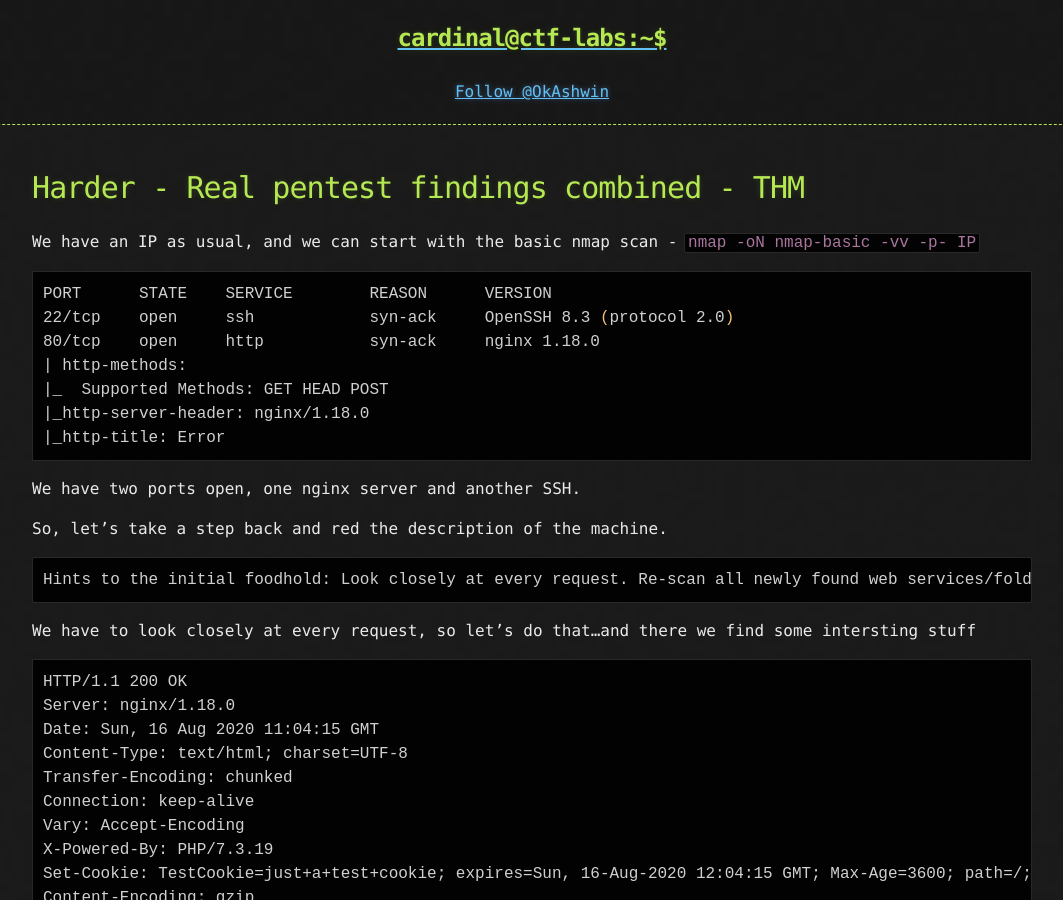
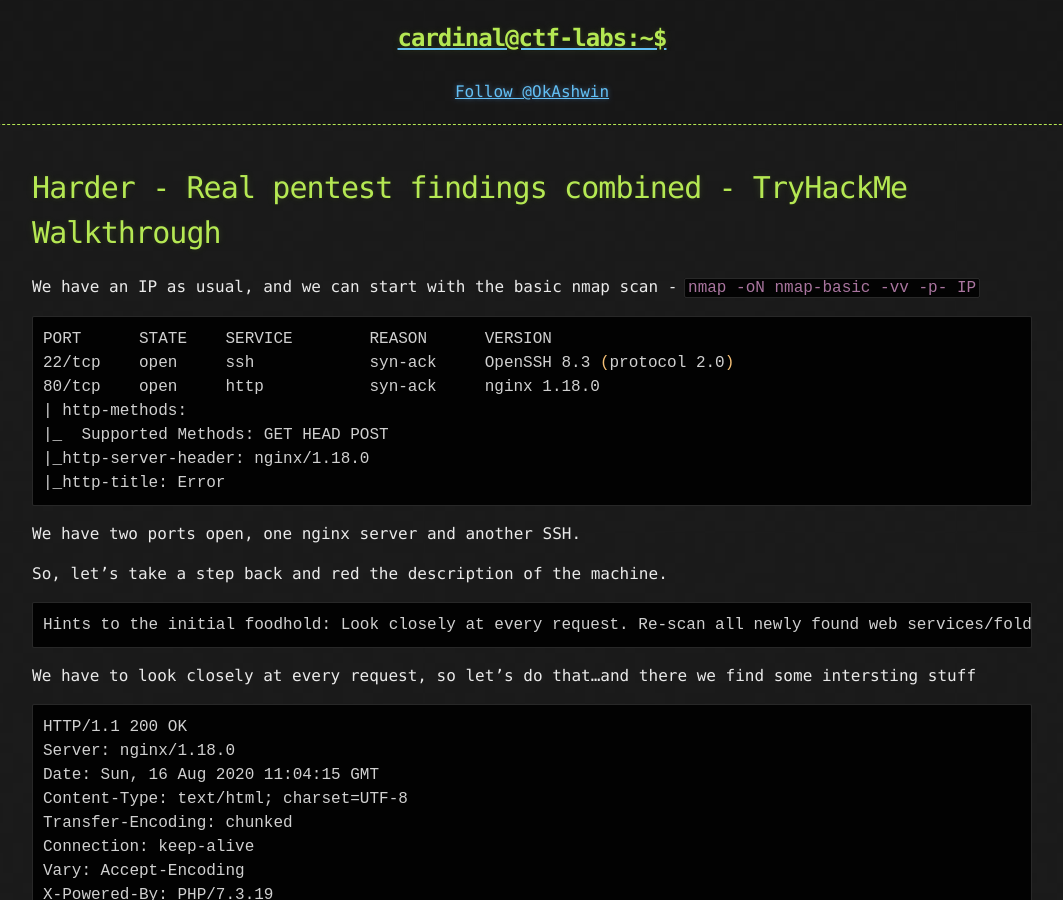
Before and after one commit to krAshwin/CTF_Writeups, a Jekyll site: the page built from TryHackMe/Harder.md, in a window 1280 px wide and 900 px high. Shown: the whole window, without its empty margins (108-1171 px from the left). Built offline with Jekyll 4.4.1, drawn with Linux system fonts in a browser that asks for light colours; our own code applies the rules of GitHub Pages for plain Markdown files; comment, search, counter and statistics services are not loaded.

Commit message:
Update Harder.md

````diff
--- a/TryHackMe/Harder.md
+++ b/TryHackMe/Harder.md
@@ -1,5 +1,4 @@
-# Harder - Real pentest findings combined - THM
-
+# Harder - Real pentest findings combined - TryHackMe Walkthrough
 We have an IP as usual, and we can start with the basic nmap scan - `nmap -oN nmap-basic -vv -p- IP`
 ```shell
 PORT      STATE    SERVICE        REASON      VERSION
````
